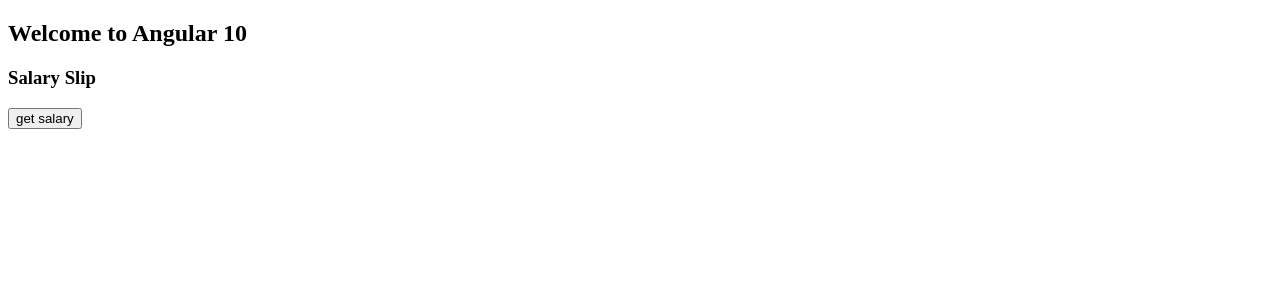
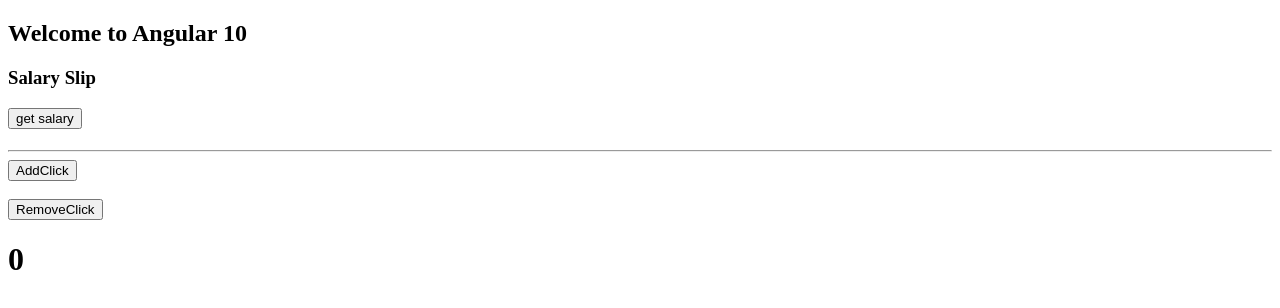
Before and after one commit to Guhanganesan/Angular10-Unit-Testing, an Angular app: page / in a window 1280 px wide. Shown: the top 308 px of the page. Built offline with nearby package versions, Linux system fonts and the light colour scheme.

Commit message:
Debug element with DOM Event

```diff
--- a/src/app/app.component.html
+++ b/src/app/app.component.html
@@ -2,3 +2,9 @@
 <h3>Salary Slip</h3>
 <button (click)="getSalarySlip()">get salary</button>
 <h4>{{salSlip}}</h4>
+
+<hr>
+
+<button id="btnAddClick" (click)="addClick()">AddClick</button> <br><br>
+<button id="btnRemoveClick" (click)="removeClick()">RemoveClick</button>
+<h1>{{countClicks}}</h1>
--- a/src/app/app.component.ts
+++ b/src/app/app.component.ts
@@ -1,5 +1,7 @@
 import { Component } from '@angular/core';
 import {AuthenticationService} from './authentication.service';
+
+
 
 @Component({
   selector: 'app-root',
@@ -34,5 +36,13 @@
     }
   }
 
+  countClicks:number = 0;
+  addClick(){
+   this.countClicks++;
+  }
+
+  removeClick(){
+    this.countClicks--;
+  }
 
 }
```
Also changed, not shown: 1 other file (tests, documents, lock files or other folders).
